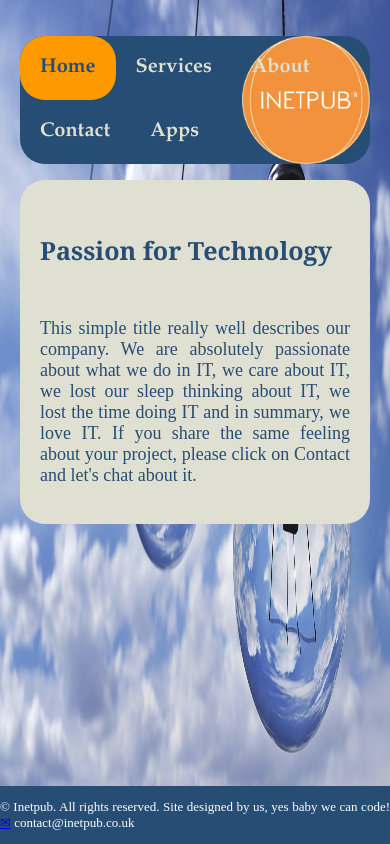
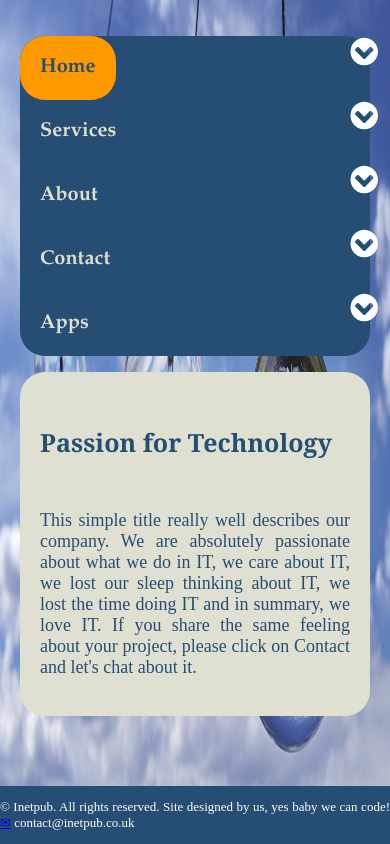
Before and after one commit to leonardols/inetpub-portal, a React app: page /about in a window 390 px wide. Built offline with nearby package versions, Linux system fonts and the light colour scheme.

Commit message:
Mobile first version

```diff
--- a/index.html
+++ b/index.html
@@ -1,165 +1,10 @@
 <!DOCTYPE html>
-<!--html>
-
-<head>
-  <script src="https://unpkg.com/react@15.3.2/dist/react.js"></script>
-  <script src="https://unpkg.com/react-dom@15.3.2/dist/react-dom.js"></script>
-  <script src="vendors/babel.min.js"></script>
-  <script src="https://npmcdn.com/react-router@3.0.2/umd/ReactRouter.min.js"></script>
-  <style>
- body {
-  background-color: #FFFFFF;
-  padding: 20px;
-  margin: 0;
-}
-h1, h2, p, ul, li {
-  font-family: Helvetica, Arial, sans-serif;
-}
-ul.header li {
-  display: inline;
-  list-style-type: none;
-  margin: 0;
-}
-ul.header {
-  background-color: #111;
-  padding: 0;
-}
-ul.header li a {
-  color: #FFF;
-  font-weight: bold;
-  text-decoration: none;
-  padding: 20px;
-  display: inline-block;
-}
-.content {
-  background-color: #FFF;
-  padding: 20px;
-}
-.content h2 {
-  padding: 0;
-  margin: 0;
-}
-.content li {
-  margin-bottom: 10px;
-}
-.active {
-  background-color: #F87217;
-
-}
-img{ width:10%; }
-
-
-  </style>
-</head>
-
-<body>
-
-  <div id="container">
-
-  </div>
-
- <script type="text/babel" src="components/home.js"/>
- <script type="text/babel">
-  var { Router,
-      Route,
-      IndexRoute,
-      IndexLink,
-      hashHistory,
-      Link } = ReactRouter;
-  var destination = document.querySelector("#container");
-
-  var Contact = React.createClass({
-  render: function() {
-      return (
-        <div>
-          <h2>GOT QUESTIONS?</h2>
-          <p>The easiest thing to do is post on
-          our <a href="http://forum.kirupa.com">forums</a>.
-          </p>
-        </div>
-      );
-    }
-});
-
-var Services = React.createClass({
-  render: function() {
-      return (
-        <div>
-          <h2>Services</h2>
-          <p>Mauris sem velit, vehicula eget sodales vitae,
-          rhoncus eget sapien:</p>
-          <ol>
-            <li>Nulla pulvinar diam</li>
-            <li>Facilisis bibendum</li>
-            <li>Vestibulum vulputate</li>
-            <li>Eget erat</li>
-            <li>Id porttitor</li>
-          </ol>
-        </div>
-      );
-    }
-});
-
-var About = React.createClass({
-  render: function() {
-      return (
-        <div>
-          <h2>About us</h2>
-          <p>Mauris sem velit, vehicula eget sodales vitae,
-          rhoncus eget sapien:</p>
-          <ol>
-            <li>Nulla pulvinar diam</li>
-            <li>Facilisis bibendum</li>
-            <li>Vestibulum vulputate</li>
-            <li>Eget erat</li>
-            <li>Id porttitor</li>
-          </ol>
-        </div>
-      );
-});
-
-  var App = React.createClass({
-  render: function() {
-    return (
-      <div>
-        <h1><img src="logo.png"/></h1>
-        <ul className="header">
-          <li><IndexLink to="/" activeClassName="active">Home</IndexLink></li>
-          <li><Link to="/services" activeClassName="active">Services</Link></li>
-          <li><Link to="/about" activeClassName="active">About</Link></li>
-          <li><Link to="/contact" activeClassName="active">Contact</Link></li>
-        </ul>
-        <div className="content">
-          {this.props.children}
-        </div>
-      </div>
-    )
-  }
-});
-    ReactDOM.render(
-       <Router history={ReactRouter.hashHistory}>
-        <Route path="/" component={App}>
-          <IndexRoute component={Home}/>
-          <Route path="services" component={Services} />
-          <Route path="about" component={About} />
-          <Route path="contact" component={Contact} />
-        </Route>
-      </Router>,
-      destination
-    );
-  </script>
-
-
-</body>
-
-</html-->
-
 <html>
   <head>
     <meta charset="utf-8">
+    <link rel="stylesheet" href="https://cdnjs.cloudflare.com/ajax/libs/font-awesome/4.7.0/css/font-awesome.min.css">
     <title>Inetpub Ltd</title>
   </head>
-  <link href="//fonts.googleapis.com/css?family=Lato" rel="stylesheet"/>
   <body>
     <div id="app">
       <script src="src/client/public/bundle.js" type="text/javascript"></script>
--- a/package.json
+++ b/package.json
@@ -29,6 +29,7 @@
     "file-loader": "^1.1.5",
     "react": "^16.1.1",
     "react-dom": "^16.1.1",
+    "react-responsive": "^4.0.3",
     "react-router": "^4.2.0",
     "react-router-dom": "^4.2.2",
     "react-router-loader": "^0.5.4",
--- a/src/client/app/app.jsx
+++ b/src/client/app/app.jsx
@@ -2,20 +2,30 @@ import React from 'react';
 import ReactDOM from 'react-dom';
 
 import Menu from './menu.jsx';
+import MobileMenu from './mobile_menu.jsx';
 import Home from './home.jsx';
 import Services from './services.jsx';
 import About from './about.jsx';
 import Contact from './contact.jsx';
 import Apps from './apps.jsx';
 import Footer from './footer.jsx'
+import MediaQuery from 'react-responsive';
 
 import { Switch, Route } from 'react-router-dom';
 
 class App extends React.Component {
   render () {
     return (
-      <div className="panel">
-        <Menu />
+    	<div className="panel">
+	    	<MediaQuery maxDeviceWidth={1224}>
+		      	{(matches) => {
+		    		if (matches) {
+		      			return <MobileMenu/>;
+		    		} else {
+				    	return <Menu/>;
+		    		}
+		  		}}
+			</MediaQuery>
 		<div className="content">
 		  <Switch>
           	<Route exact path='/' component={Home}/>
--- a/src/client/app/main.css
+++ b/src/client/app/main.css
@@ -11,29 +11,33 @@ body {
   padding: 20px;
   margin: 0;
 }
-
 p {
   color: #264d73;
   font-size: 18px;
   text-align: justify;
 }
-
-h1, h2, p, ul, li {
-  /*font-family: Helvetica, Arial, sans-serif;*/
-  /*line-height: 75px;
-  /*font-family: "Gill Sans", "Gill Sans MT", Calibri, sans-serif;
-*/}
 ul.header li {
-  /*font-family: 'Lobster', Georgia, Times, serif;
-  font-family: Calibri, Candara, Segoe, "Segoe UI", Optima, Arial, sans-serif;
-  font-family: Lato;
-
- */ font-family: Didot, "Didot LT STD", "Hoefler Text", Garamond, "Times New Roman", serif;
-
+  font-family: Didot, "Didot LT STD", "Hoefler Text", Garamond, "Times New Roman", serif;
   font-size: 20px;
   display: inline;
   list-style-type: none;
   margin: 0;
+}
+ul.mobile_header li {
+  font-family: Didot, "Didot LT STD", "Hoefler Text", Garamond, "Times New Roman", serif;
+  font-size: 20px;
+  display: block;
+  list-style-type: none;
+  margin: 0;
+}
+ul.mobile_header {
+  border-radius: 25px;
+  background-color: #264d73;/*#111;*/
+  padding: 0;
+  /*background-image: url(logo.png);*/
+  background-size: contain;
+  background-position-x: right;
+  background-repeat: no-repeat;
 }
 ul.header {
   border-radius: 25px;
@@ -44,6 +48,13 @@ ul.header {
   background-position-x: right;
   background-repeat: no-repeat;
 }
+ul.mobile_header li a {
+  color: #e0e0d2;/*#FFF;*/
+  font-weight: bold;
+  text-decoration: none;
+  padding: 20px;
+  display: inline-block;
+}
 ul.header li a {
   color: #e0e0d2;/*#FFF;*/
   font-weight: bold;
@@ -51,6 +62,7 @@ ul.header li a {
   padding: 20px;
   display: inline-block;
 }
+
 footer {
   position: absolute;
   right: 0;
@@ -86,6 +98,24 @@ footer p {
   color: #264d73;
 }
 
+.mobile_header a.mobile_active {
+  border-radius: 25px;
+  background-color: #ff9900;
+  color: #264d73;
+}
+
+.mobile_header li i.fa-chevron-circle-down {
+  right: 12px;
+  left: auto;
+  font-size: 32px;
+}
+
+.mobile_header li i {
+  position: absolute;
+  color: white;
+  transition: all 0.4s ease;
+}
+
 #app {
   height: auto;
   width: auto;
--- /dev/null
+++ b/src/client/app/mobile_menu.jsx
@@ -0,0 +1,22 @@
+import React from 'react';
+import ReactDOM from 'react-dom';
+
+import { IndexLink, Link, NavLink } from 'react-router-dom';
+
+class MobileMenu extends React.Component{
+  render(){
+      return (
+        <nav>
+          <ul className="mobile_header">
+            <li><NavLink exact to="/" activeClassName="mobile_active">Home</NavLink><i className="fa fa-chevron-circle-down"></i></li>
+            <li><NavLink to="/services" activeClassName="mobile_active">Services</NavLink><i className="fa fa-chevron-circle-down"></i></li>
+            <li><NavLink to="/about" activeClassName="mobile_active">About</NavLink><i className="fa fa-chevron-circle-down"></i></li>
+            <li><NavLink to="/contact" activeClassName="mobile_active">Contact</NavLink><i className="fa fa-chevron-circle-down"></i></li>
+            <li><NavLink to="/apps" activeClassName="mobile_active">Apps</NavLink><i className="fa fa-chevron-circle-down"></i></li>
+          </ul>
+        </nav>
+      );
+    }
+}
+
+export default MobileMenu;
```
Also changed, not shown: src/client/app/menu.jsx (indentation only), 1 other file (tests, documents, lock files or other folders).
